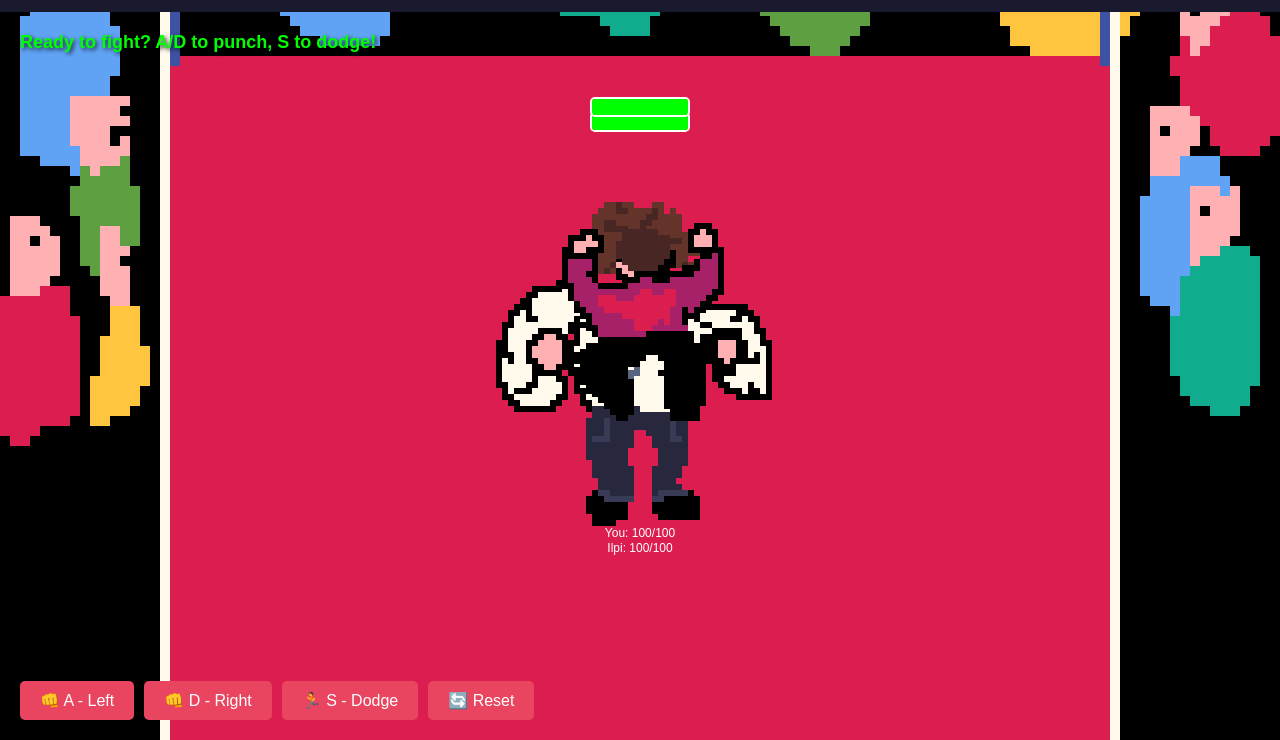
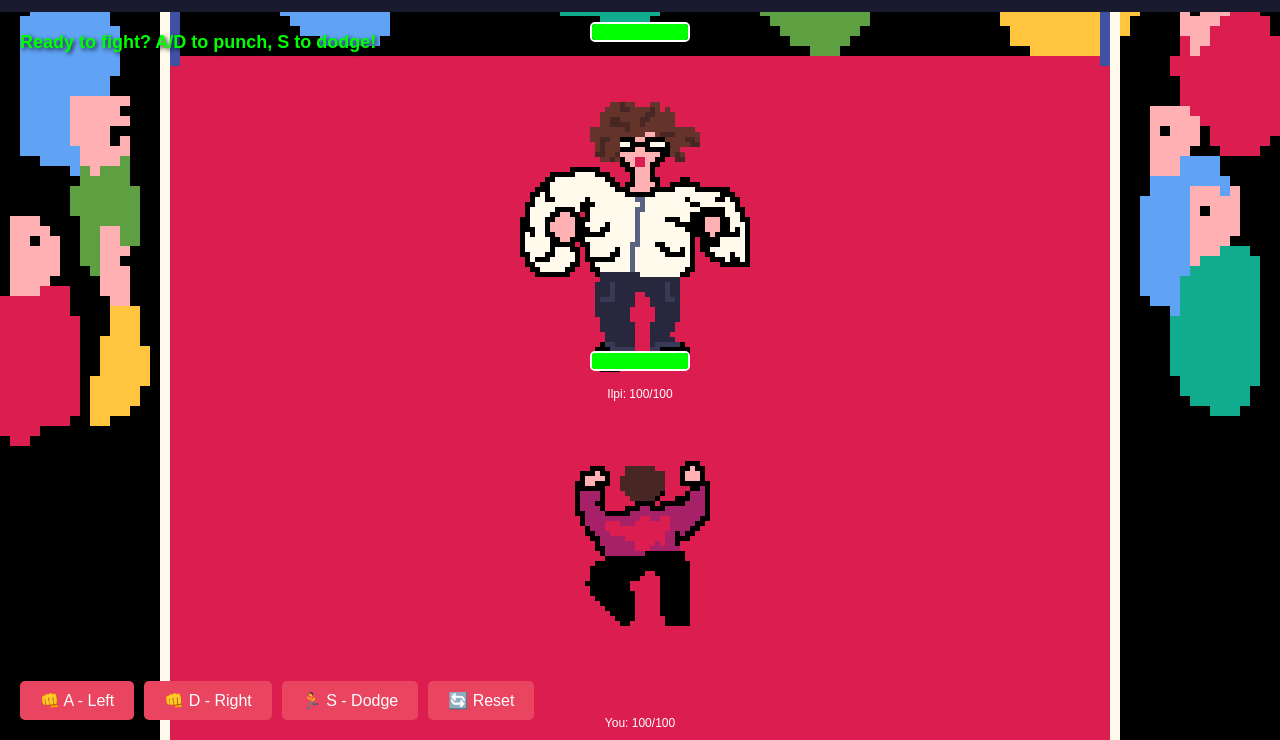
Before and after one commit to boyzcodez/KalenteriParempi, a plain HTML site: page Days/Day23.html in a window 1280 px wide. Shown: the part 60-800 px from the top of the page. Drawn offline with Linux system fonts and the light colour scheme.

Commit message:
made punch ilpi a bit better

```diff
--- a/Days/Day23.html
+++ b/Days/Day23.html
@@ -60,7 +60,7 @@
         display: flex;
         flex-direction: column;
         align-items: center;
-        bottom: 200px;
+        bottom: 10px;
         left: 50%;
         transform: translateX(-50%);
         z-index: 10;
@@ -70,15 +70,15 @@
         display: flex;
         flex-direction: column;
         align-items: center;
-        top: 100px;
+        top: 10px;
         left: 50%;
         transform: translateX(-50%);
         z-index: 5;
     }
 
     .character-sprite {
-        width: 384px;
-        height: 384px;
+        width: 320px;
+        height: 320px;
         image-rendering: pixelated;
         margin-bottom: 10px;
         background-size: contain;
```
